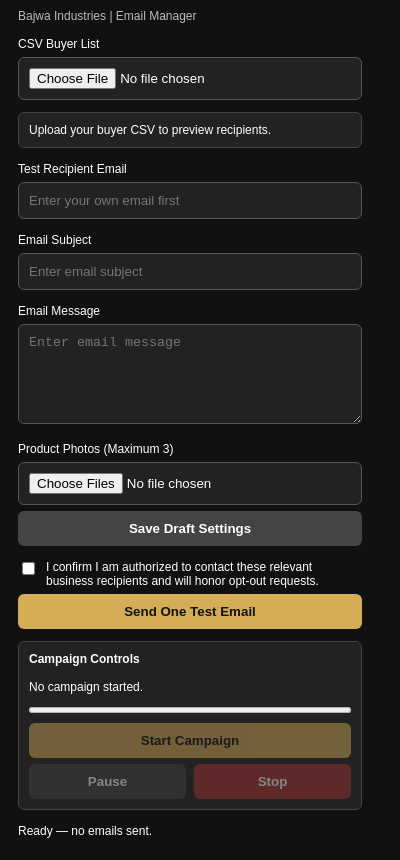
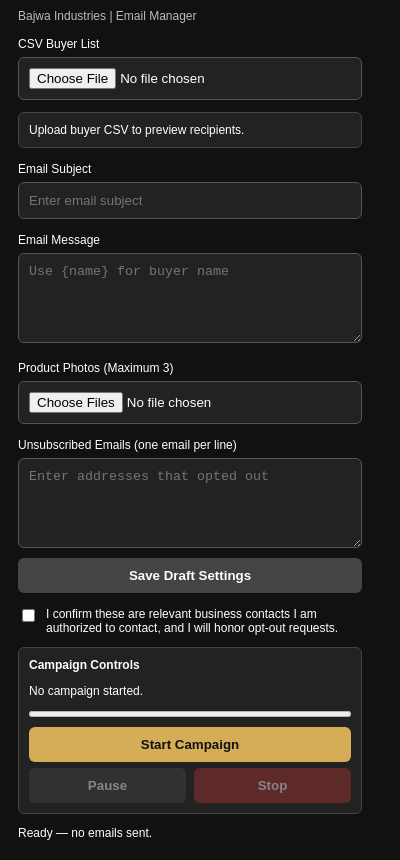
Before and after one commit to bajwaindustries-dev/BI-Email-Outreach, a browser extension: page popup.html in a window 400 px wide. Shown: the part 49-909 px from the top of the page. Drawn offline with Linux system fonts and the light colour scheme.

Commit message:
Update popup.html

```diff
--- a/popup.html
+++ b/popup.html
@@ -13,9 +13,9 @@
       margin: 0;
       font-family: Arial, sans-serif;
       background: #111;
-      color: #fff;
+      color: white;
     }
-    h2 { margin: 0 0 5px; color: #e5bd69; }
+    h2 { color: #e5bd69; margin: 0; }
     p { color: #bbb; font-size: 12px; }
     label { display: block; margin-top: 14px; font-size: 12px; }
     input, textarea, button {
@@ -26,36 +26,32 @@
       border: 1px solid #555;
     }
     input, textarea { background: #222; color: white; }
-    textarea { min-height: 100px; resize: vertical; }
+    textarea { min-height: 90px; resize: vertical; }
     button {
       background: #d6ad57;
       color: #111;
       font-weight: bold;
+      border: 0;
       cursor: pointer;
-      border: 0;
     }
     button:disabled { opacity: .45; cursor: not-allowed; }
     .secondary { background: #444; color: white; }
     .danger { background: #a83232; color: white; }
     .consent { display: flex; gap: 8px; align-items: flex-start; }
     .consent input { width: auto; margin-top: 2px; }
-    #status, #campaignStatus {
-      margin-top: 12px;
-      font-size: 12px;
-      line-height: 1.5;
-      overflow-wrap: anywhere;
-    }
     .panel {
-      margin-top: 12px;
-      padding: 10px;
       background: #222;
       border: 1px solid #444;
       border-radius: 6px;
+      padding: 10px;
+      margin-top: 12px;
       font-size: 12px;
+      overflow-wrap: anywhere;
     }
     .actions { display: flex; gap: 8px; }
     .actions button { flex: 1; }
     progress { width: 100%; margin-top: 8px; }
+    #status, #campaignStatus { font-size: 12px; line-height: 1.5; margin-top: 10px; }
   </style>
 </head>
 <body>
@@ -66,37 +62,33 @@
   <input type="file" id="csvFile" accept=".csv">
 
   <div class="panel" id="csvSummary">
-    Upload your buyer CSV to preview recipients.
+    Upload buyer CSV to preview recipients.
   </div>
-
-  <label>Test Recipient Email</label>
-  <input type="email" id="testEmail" placeholder="Enter your own email first">
 
   <label>Email Subject</label>
   <input type="text" id="subject" placeholder="Enter email subject">
 
   <label>Email Message</label>
-  <textarea id="message" placeholder="Enter email message"></textarea>
+  <textarea id="message" placeholder="Use {name} for buyer name"></textarea>
 
   <label>Product Photos (Maximum 3)</label>
   <input type="file" id="photos" accept="image/*" multiple>
+
+  <label>Unsubscribed Emails (one email per line)</label>
+  <textarea id="suppressedEmails" placeholder="Enter addresses that opted out"></textarea>
 
   <button id="saveBtn" class="secondary">Save Draft Settings</button>
 
   <label class="consent">
     <input type="checkbox" id="permissionCheck">
-    <span>I confirm I am authorized to contact these relevant business recipients and will honor opt-out requests.</span>
+    <span>I confirm these are relevant business contacts I am authorized to contact, and I will honor opt-out requests.</span>
   </label>
-
-  <button id="testSendBtn">Send One Test Email</button>
 
   <div class="panel">
     <strong>Campaign Controls</strong>
     <div id="campaignStatus">No campaign started.</div>
     <progress id="campaignProgress" value="0" max="100"></progress>
-
-    <button id="startCampaignBtn" disabled>Start Campaign</button>
-
+    <button id="startCampaignBtn">Start Campaign</button>
     <div class="actions">
       <button id="pauseCampaignBtn" class="secondary" disabled>Pause</button>
       <button id="stopCampaignBtn" class="danger" disabled>Stop</button>
@@ -105,7 +97,6 @@
 
   <div id="status">Ready — no emails sent.</div>
 
-  <script src="gmail.js"></script>
   <script src="popup.js"></script>
 </body>
 </html>
```
